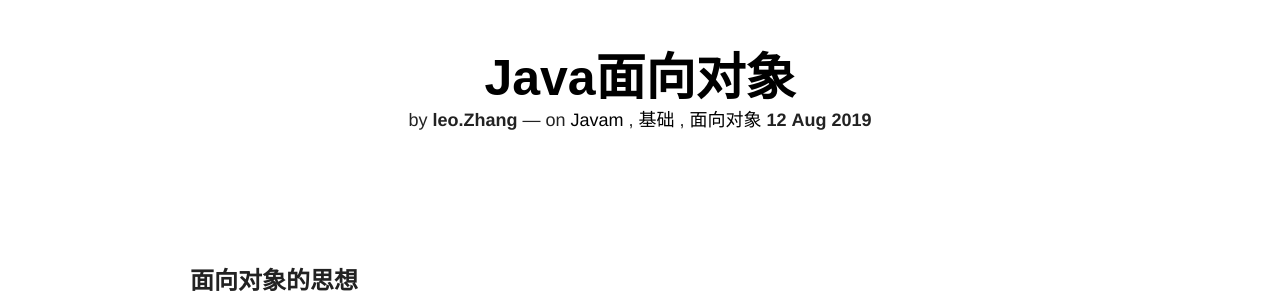
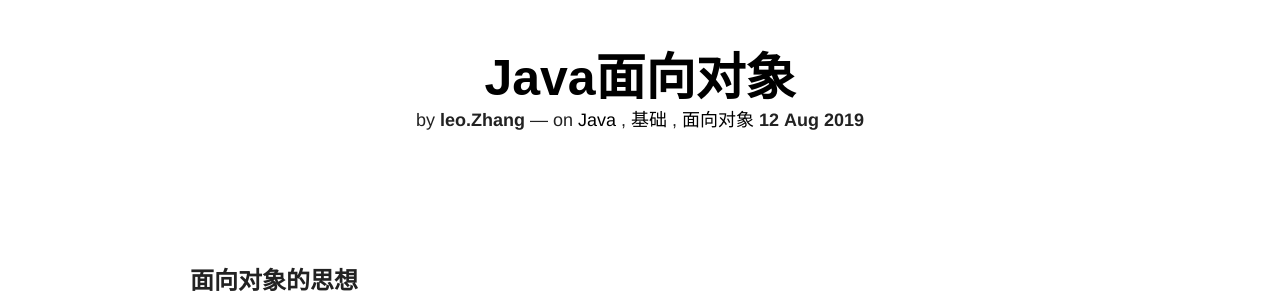
Before and after one commit to leozhangjie66/Blog, a Jekyll site: the page built from _posts/2019-08-12-Java面向对象.md, in a window 1280 px wide and 900 px high. Shown: the part 169-469 px from the top of the window. Built offline with Jekyll 4.4.1, drawn with Linux system fonts in a browser that asks for light colours; nearby versions of some CDN libraries; comment, search, counter and statistics services are not loaded.

Commit message:
添加分类

```diff
--- a/_posts/2019-08-12-Java面向对象.md
+++ b/_posts/2019-08-12-Java面向对象.md
@@ -3,8 +3,8 @@
 title: "Java面向对象"
 description: 同步日志Java面向对象相关知识
 modified: 2019-08-12
-category:
-tags: [Javam, 基础, 面向对象]
+category: Java
+tags: [Java, 基础, 面向对象]
 imagefeature:
 mathjax: false
 chart:
```
Also changed, not shown: _posts/2019-08-12-Java基础入门.md (+1 -1 lines).
